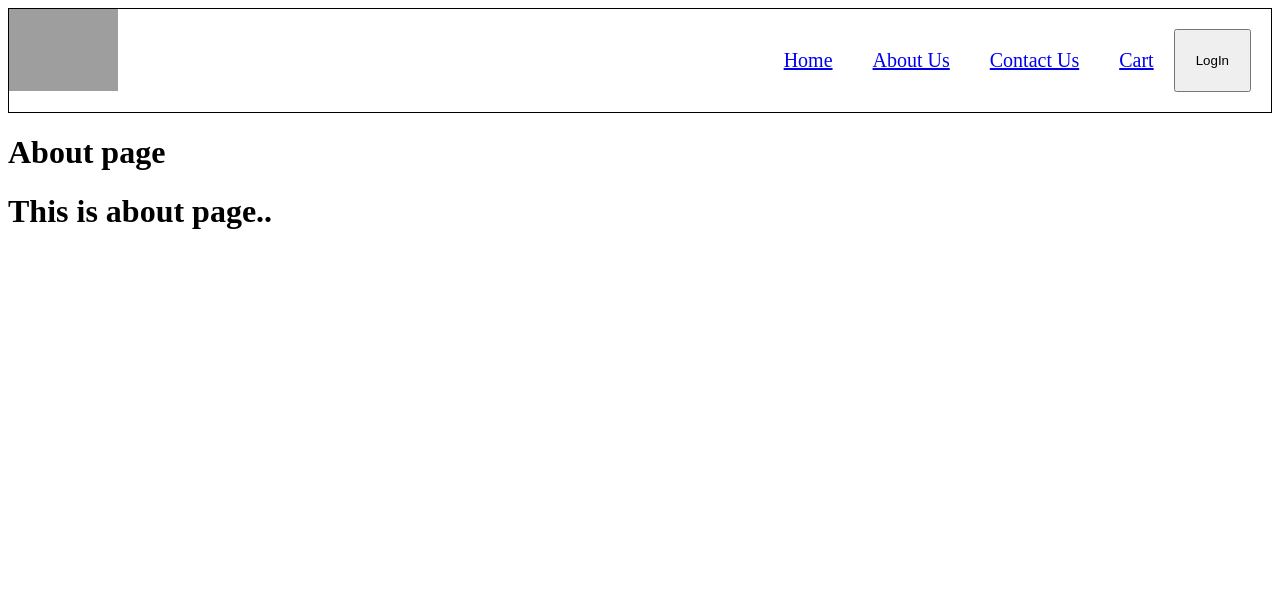
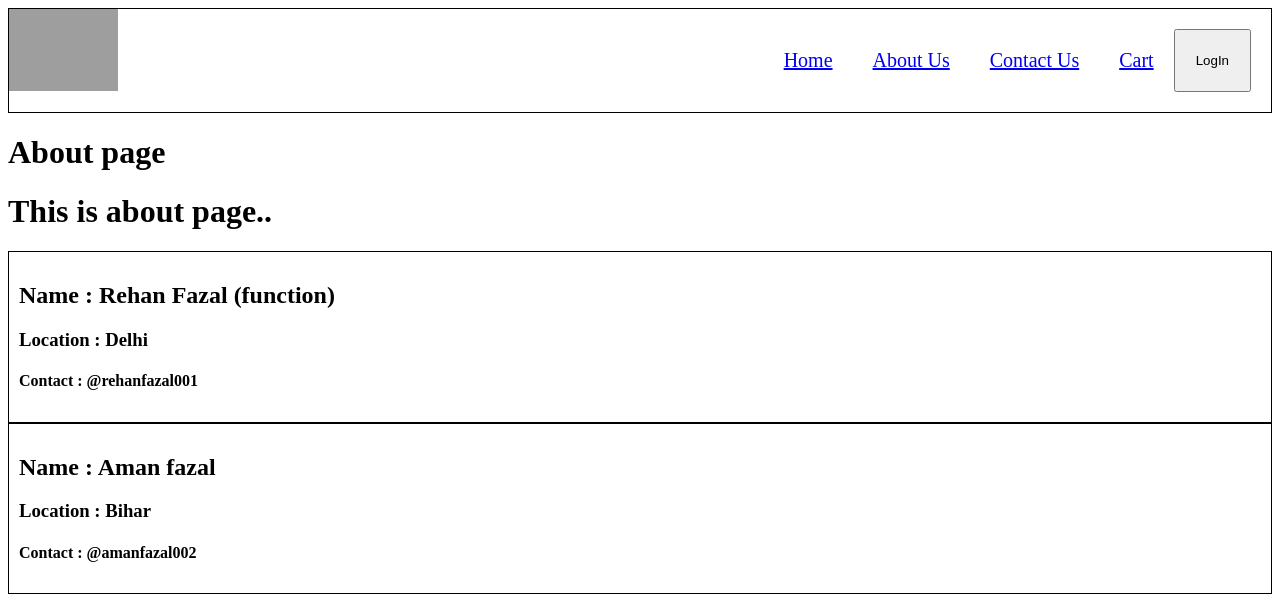
Before and after one commit to rf26538/FoodAppFrontEnd, a React (Vite) app: page /about in a window 1280 px wide. Shown: the top 600 px of the page. Built offline with nearby package versions, Linux system fonts and the light colour scheme; grey boxes are pictures that could not be loaded.

Commit message:
Class based components

```diff
--- a/index.css
+++ b/index.css
@@ -71,3 +71,8 @@
     padding: 0px 20px;
     cursor: pointer;
 }
+
+.user-card {
+    padding: 10px;
+    border: 1px solid black;
+}
--- a/src/components/About.jsx
+++ b/src/components/About.jsx
@@ -1,8 +1,13 @@
+import User from "./User";
+import UserClass from "./UserClass";
+
 const About  = () => {
     return (
         <div className="about">
             <h1>About page</h1>
             <h1>This is about page..</h1>
+            <User name={"Rehan Fazal (function)"}/>
+            <UserClass />
         </div>
     )
 }
--- /dev/null
+++ b/src/components/User.jsx
@@ -0,0 +1,13 @@
+import React from 'react'
+
+const User = (props) => {
+  return (
+    <div className='user-card'>
+      <h2>Name : {props.name}</h2>
+      <h3>Location : Delhi</h3>
+      <h4>Contact : @rehanfazal001</h4>
+    </div>
+  )
+}
+
+export default User
--- /dev/null
+++ b/src/components/UserClass.jsx
@@ -0,0 +1,17 @@
+
+import React from "react";
+
+class UserClass extends React.Component {
+
+    render() {
+        return (
+        <div className='user-card'>
+        <h2>Name : Aman fazal</h2>
+        <h3>Location : Bihar</h3>
+        <h4>Contact : @amanfazal002</h4>
+        </div>
+        )
+    }
+}
+
+export default UserClass
```
